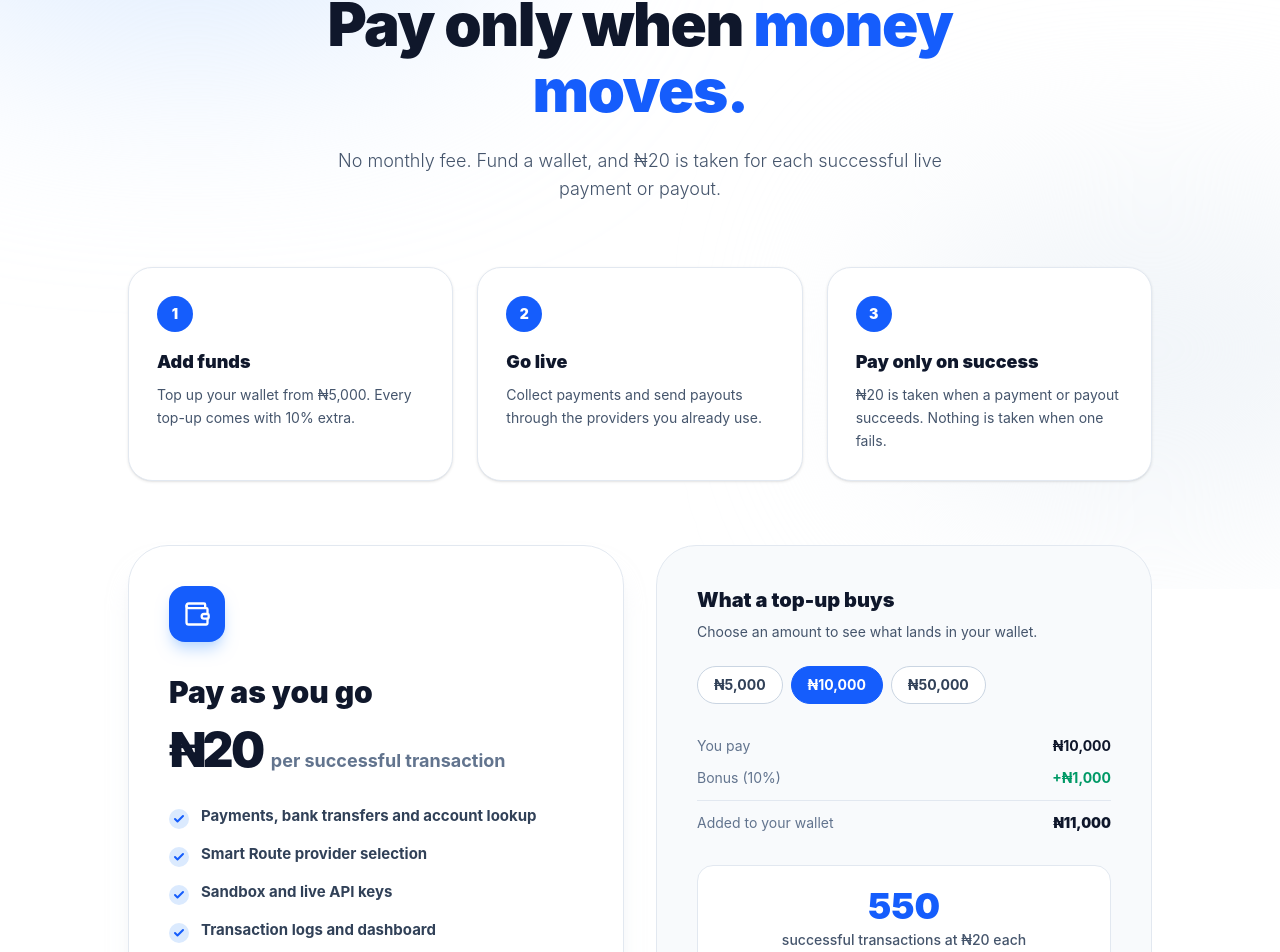
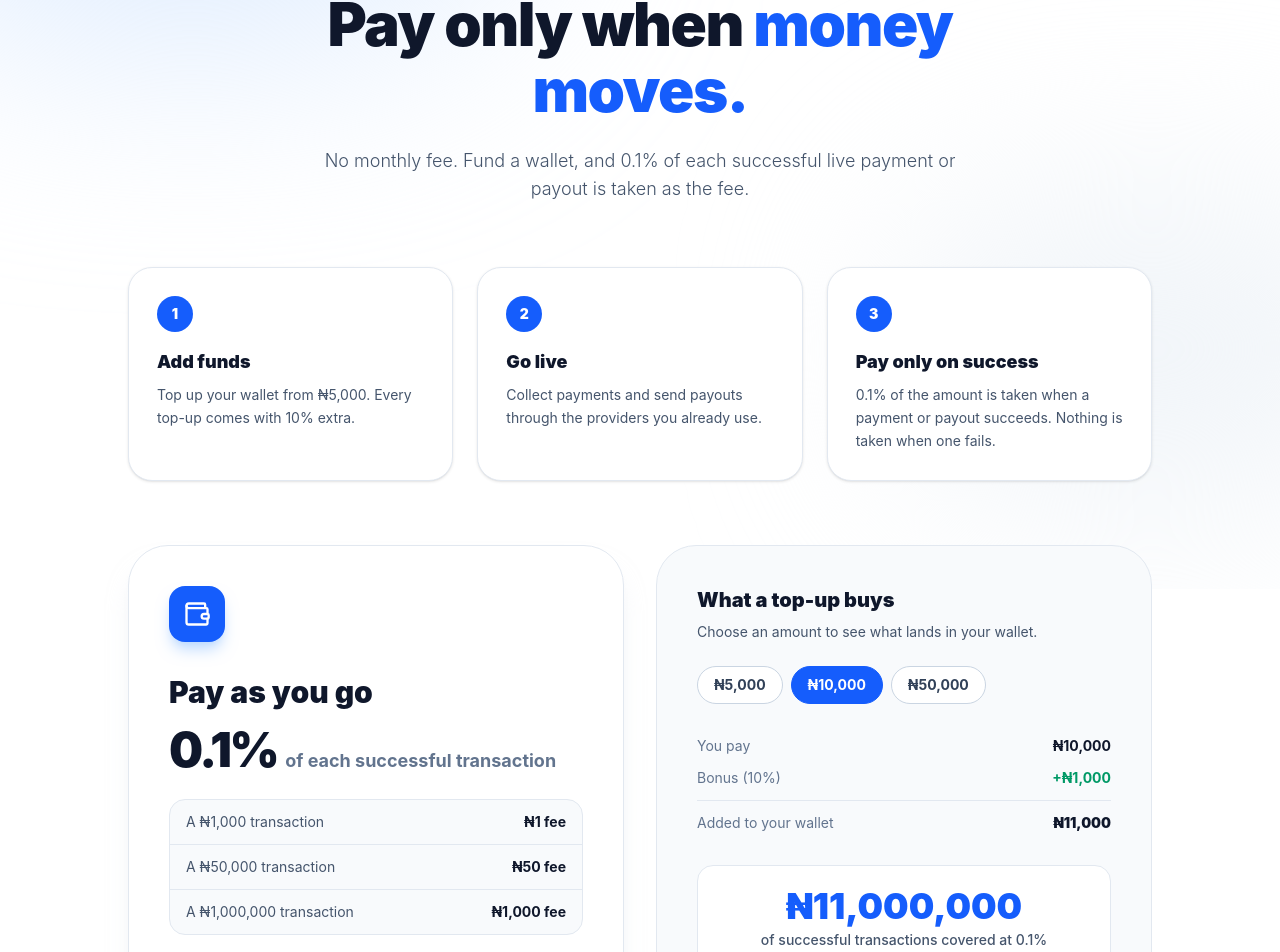
Before and after one commit to synchgate/synch, a React (Vite) app: page /pricing in a window 1280 px wide. Shown: the part 211-1163 px from the top of the page. Built offline with nearby package versions, Linux system fonts and the light colour scheme; no server answers.

Commit message:
billing charges updated

```diff
--- a/src/config/pricing.ts
+++ b/src/config/pricing.ts
@@ -1,11 +1,14 @@
 /**
  * Public pricing facts, shared by the homepage, pricing page, FAQ and wallet so they cannot drift
- * apart. Keep in sync with the wallet settings in the backend (WALLET_DEFAULT_FEE, WALLET_MIN_TOPUP,
- * WALLET_TOPUP_BONUS_PERCENT).
+ * apart. Keep in sync with the wallet settings in the backend (WALLET_DEFAULT_FEE_PERCENT,
+ * WALLET_MIN_TOPUP, WALLET_TOPUP_BONUS_PERCENT).
  */
 
-/** Flat platform fee taken for each successful live payment or payout. Sandbox is free. */
-export const PLATFORM_FEE_NGN = 20;
+/**
+ * The platform fee taken on each successful live payment or payout, as a percentage of its amount
+ * (0.1 means 0.1%, so ₦1 on ₦1,000). Sandbox is free.
+ */
+export const PLATFORM_FEE_PERCENT = 0.1;
 
 /** The least a wallet can be topped up with. */
 export const MIN_TOPUP_NGN = 5000;
@@ -14,12 +17,21 @@ export const MIN_TOPUP_NGN = 5000;
 export const TOPUP_BONUS_PERCENT = 10;
 
 export const formatNaira = (amount: number) =>
-  `₦${amount.toLocaleString("en-NG")}`;
+  `₦${amount.toLocaleString("en-NG", { maximumFractionDigits: 2 })}`;
 
-/** What a top-up of `amount` actually credits, and what it buys. */
+/** A percentage without a needless trailing zero: 0.1 -> "0.1%", 1 -> "1%". */
+export const formatPercent = (percent: number) =>
+  `${Number(percent.toFixed(3))}%`;
+
+/** The fee on a transaction of `amount`, to the nearest kobo. */
+export function feeFor(amount: number, percent = PLATFORM_FEE_PERCENT) {
+  return Math.round(((amount * percent) / 100) * 100) / 100;
+}
+
+/** What a top-up of `amount` actually credits, and how much in transactions it pays the fee on. */
 export function topUpBreakdown(
   amount: number,
-  fee = PLATFORM_FEE_NGN,
+  percent = PLATFORM_FEE_PERCENT,
   bonusPercent = TOPUP_BONUS_PERCENT,
 ) {
   const bonus = Math.round(amount * bonusPercent) / 100;
@@ -27,6 +39,6 @@ export function topUpBreakdown(
   return {
     bonus,
     credit,
-    transactions: fee > 0 ? Math.floor(credit / fee) : 0,
+    volume: percent > 0 ? Math.floor((credit * 100) / percent) : 0,
   };
 }
--- a/src/pages/Dashboard.tsx
+++ b/src/pages/Dashboard.tsx
@@ -460,12 +460,13 @@ function Dashboard() {
               {walletStatus === "empty" ? (
                 <>
                   <strong>Live payments and payouts are paused.</strong> Your
-                  wallet can't cover the fee for a new transaction.
+                  wallet has nothing left to pay the fee on new transactions.
                 </>
               ) : (
                 <>
-                  <strong>Your wallet is running low.</strong> About{" "}
-                  {wallet?.transactions_remaining} live transactions left.
+                  <strong>Your wallet is running low.</strong>{" "}
+                  {formatNaira(Number(wallet?.available ?? 0))} left. Larger
+                  transactions need a bigger fee than that.
                 </>
               )}
             </span>
--- a/src/pages/LandingPage.tsx
+++ b/src/pages/LandingPage.tsx
@@ -32,8 +32,9 @@ import { HeroRouter } from "../components/home/HeroRouter";
 import Navbar from "../components/Navbar";
 import {
   formatNaira,
+  formatPercent,
   MIN_TOPUP_NGN,
-  PLATFORM_FEE_NGN,
+  PLATFORM_FEE_PERCENT,
   TOPUP_BONUS_PERCENT,
 } from "../config/pricing";
 
@@ -197,7 +198,7 @@ const FAQS = [
   },
   {
     q: "What does it cost?",
-    a: `There is no monthly fee. You fund a wallet (from ${formatNaira(MIN_TOPUP_NGN)}, with ${TOPUP_BONUS_PERCENT}% extra on every top-up) and ${formatNaira(PLATFORM_FEE_NGN)} is taken for each successful live payment or payout. Failed transactions cost nothing, unused cash can be refunded, and the sandbox is free.`,
+    a: `There is no monthly fee. You fund a wallet (from ${formatNaira(MIN_TOPUP_NGN)}, with ${TOPUP_BONUS_PERCENT}% extra on every top-up) and ${formatPercent(PLATFORM_FEE_PERCENT)} of each successful live payment or payout is taken as the fee (${formatNaira(1)} on ${formatNaira(1000)}). Failed transactions cost nothing, unused cash can be refunded, and the sandbox is free.`,
   },
 ];
 
@@ -332,7 +333,7 @@ function LandingPage() {
             </motion.div>
 
             <p className="mt-5 text-xs text-slate-500">
-              No monthly fee · {formatNaira(PLATFORM_FEE_NGN)} only on
+              No monthly fee · {formatPercent(PLATFORM_FEE_PERCENT)} only on
               successful transactions · Test in the sandbox first
             </p>
 
@@ -569,8 +570,8 @@ function LandingPage() {
             <div className="mx-auto grid max-w-3xl gap-6 md:grid-cols-3">
               {[
                 {
-                  price: formatNaira(PLATFORM_FEE_NGN),
-                  note: "per successful transaction, payments and payouts alike",
+                  price: formatPercent(PLATFORM_FEE_PERCENT),
+                  note: `of each successful transaction, payments and payouts alike. ${formatNaira(1)} on ${formatNaira(1000)}.`,
                   highlight: true,
                 },
                 {
--- a/src/pages/PricingPage.tsx
+++ b/src/pages/PricingPage.tsx
@@ -5,13 +5,17 @@ import { Link } from "react-router-dom";
 import Footer from "../components/Footer";
 import Navbar from "../components/Navbar";
 import {
+  feeFor,
   formatNaira,
+  formatPercent,
   MIN_TOPUP_NGN,
-  PLATFORM_FEE_NGN,
+  PLATFORM_FEE_PERCENT,
   TOPUP_BONUS_PERCENT,
   topUpBreakdown,
 } from "../config/pricing";
 import { useAuth } from "../contexts/AuthContext";
+
+const FEE = formatPercent(PLATFORM_FEE_PERCENT);
 
 const STEPS = [
   {
@@ -24,7 +28,7 @@ const STEPS = [
   },
   {
     title: "Pay only on success",
-    text: `${formatNaira(PLATFORM_FEE_NGN)} is taken when a payment or payout succeeds. Nothing is taken when one fails.`,
+    text: `${FEE} of the amount is taken when a payment or payout succeeds. Nothing is taken when one fails.`,
   },
 ];
 
@@ -37,8 +41,10 @@ const INCLUDED = [
   "Unused cash refunded on request",
 ];
 
+const EXAMPLE_AMOUNTS = [1000, 50000, 1000000];
+
 const BILLING_NOTES = [
-  `A flat ${formatNaira(PLATFORM_FEE_NGN)} is taken for each successful live payment and each successful payout, on top of the fees your payment provider charges you.`,
+  `The fee is ${FEE} of the amount of each successful live payment and each successful payout, on top of the fees your payment provider charges you. It scales with the transaction: ${formatNaira(feeFor(1000))} on ${formatNaira(1000)}, ${formatNaira(feeFor(100000))} on ${formatNaira(100000)}.`,
   "Failed and abandoned transactions cost nothing. The fee is set aside when a transaction starts and given back if it doesn't succeed.",
   "If a bank sends a payout back, the fee for it is refunded.",
   `The ${TOPUP_BONUS_PERCENT}% top-up bonus is spent after your own cash and can't be refunded. Cash you haven't used can be paid back to your bank account.`,
@@ -77,8 +83,8 @@ const PricingPage = () => {
               Pay only when <span className="text-blue-600">money moves.</span>
             </h1>
             <p className="text-lg text-slate-600 font-light">
-              No monthly fee. Fund a wallet, and {formatNaira(PLATFORM_FEE_NGN)}{" "}
-              is taken for each successful live payment or payout.
+              No monthly fee. Fund a wallet, and {FEE} of each successful live
+              payment or payout is taken as the fee.
             </p>
           </div>
 
@@ -114,12 +120,26 @@ const PricingPage = () => {
               </h2>
               <div className="mt-4 flex items-baseline gap-2">
                 <span className="text-5xl font-black tracking-tighter text-slate-900">
-                  {formatNaira(PLATFORM_FEE_NGN)}
+                  {FEE}
                 </span>
                 <span className="text-lg font-bold text-slate-500">
-                  per successful transaction
+                  of each successful transaction
                 </span>
               </div>
+
+              <dl className="mt-6 rounded-2xl border border-slate-200 bg-slate-50 divide-y divide-slate-200 text-sm">
+                {EXAMPLE_AMOUNTS.map((value) => (
+                  <div key={value} className="flex justify-between px-4 py-3">
+                    <dt className="text-slate-600">
+                      A {formatNaira(value)} transaction
+                    </dt>
+                    <dd className="font-bold text-slate-900">
+                      {formatNaira(feeFor(value))} fee
+                    </dd>
+                  </div>
+                ))}
+              </dl>
+
               <ul className="mt-8 space-y-4">
                 {INCLUDED.map((item) => (
                   <li key={item} className="flex items-start gap-3">
@@ -197,11 +217,10 @@ const PricingPage = () => {
 
               <div className="mt-8 rounded-2xl bg-white p-5 text-center border border-slate-200">
                 <p className="text-4xl font-black text-blue-600">
-                  {example.transactions.toLocaleString("en-NG")}
+                  {formatNaira(example.volume)}
                 </p>
                 <p className="mt-1 text-sm font-medium text-slate-600">
-                  successful transactions at {formatNaira(PLATFORM_FEE_NGN)}{" "}
-                  each
+                  of successful transactions covered at {FEE}
                 </p>
               </div>
             </div>
--- a/src/pages/docs/Errors.tsx
+++ b/src/pages/docs/Errors.tsx
@@ -132,7 +132,7 @@ function Errors() {
             key: "402",
             cells: [
               "402",
-              "Your wallet cannot cover the platform fee for a live transaction. Add funds to resume.",
+              "Your wallet cannot cover the platform fee (0.1% of the amount) for a live transaction. Add funds to resume.",
             ],
           },
           {
@@ -222,7 +222,7 @@ function Errors() {
             cells: [
               "insufficient_wallet_balance",
               "402",
-              "Live payments and payouts are paused because your wallet cannot cover the fee for a new transaction. Add funds in the dashboard. The sandbox is unaffected.",
+              "Your wallet cannot cover the fee for this transaction, which is 0.1% of its amount. The message says how much is needed and how much is available. Add funds in the dashboard. The sandbox is unaffected.",
             ],
           },
           {
--- a/src/pages/docs/InitiatePayment.tsx
+++ b/src/pages/docs/InitiatePayment.tsx
@@ -305,7 +305,7 @@ function InitiatePayment() {
             cells: [
               "402",
               "insufficient_wallet_balance",
-              "Your wallet cannot cover the fee for a live payment. Add funds in the dashboard. Sandbox needs no wallet.",
+              "Your wallet cannot cover the fee for this payment (0.1% of its amount). Add funds in the dashboard. Sandbox needs no wallet.",
             ],
           },
         ]}
--- a/src/pages/docs/InitiateTransfer.tsx
+++ b/src/pages/docs/InitiateTransfer.tsx
@@ -430,7 +430,7 @@ function InitiateTransfer() {
             cells: [
               "402",
               "insufficient_wallet_balance",
-              "Your wallet cannot cover the fee for a live transfer. Add funds in the dashboard. Sandbox needs no wallet.",
+              "Your wallet cannot cover the fee for this transfer (0.1% of its amount). Add funds in the dashboard. Sandbox needs no wallet.",
             ],
           },
           {
```
Also changed, not shown: src/lib/dashboard.ts (+12 -13 lines), src/pages/dashboard/Billing.tsx (+20 -13 lines).
